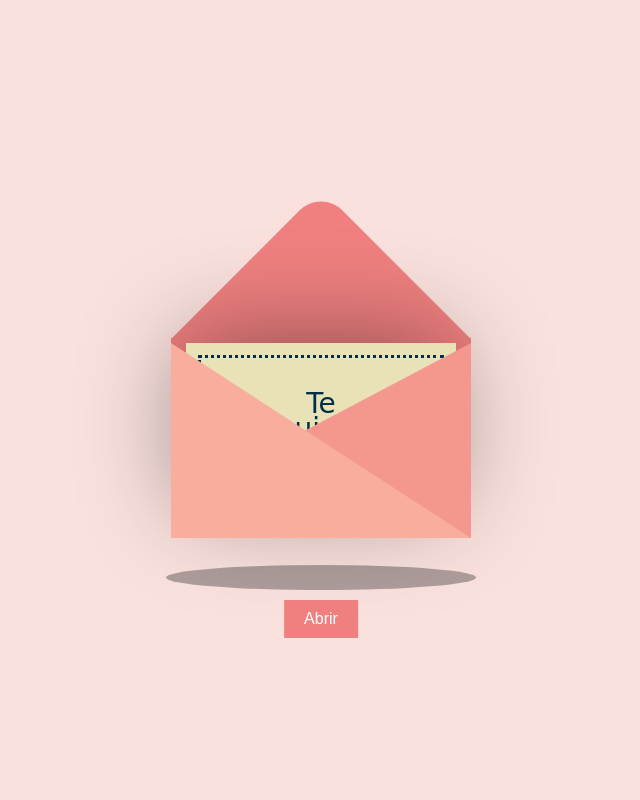
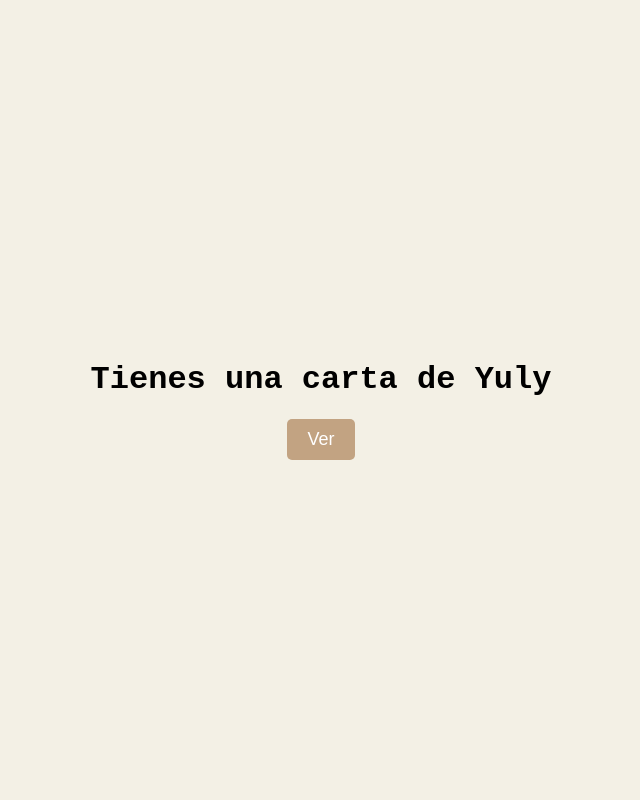
Before and after one commit to Yulysita/I.L.U, a Flask app: page / in a window 1280 px wide. Shown: the whole page, without its empty margins (319-959 px from the left). Run offline with Flask 3, Linux system fonts and the light colour scheme.

Commit message:
Cartita nueva

```diff
--- a/templates/index.html
+++ b/templates/index.html
@@ -5,330 +5,150 @@
     <meta name="viewport" content="width=device-width, initial-scale=1.0">
     <title>Cartita</title>
     <style>
-        /* Estilos globales */
         body {
+            display: flex;
+            height: 100vh;
+            justify-content: center;
+            align-items: center;
+            background-color: #f3f0e5;
+            margin: 0;
+            font-family: 'Courier New', Courier, monospace;
+        }
+
+        .mensaje-inicial {
+            text-align: center;
+        }
+
+        button {
+            background-color: #c2a382; /* Color marrón envejecido */
+            border: none;
+            padding: 10px 20px;
+            cursor: pointer;
+            font-size: 18px;
+            border-radius: 5px;
+            color: #fff;
+        }
+
+        button:hover {
+            background-color: #a98d6b;
+        }
+
+        .carta-container {
+            position: relative;
+            width: 300px;
+            height: 400px;
             display: flex;
             justify-content: center;
             align-items: center;
-            height: 100vh;
-            background-color: #fae1dd;
-            margin: 0;
-            font-family: Arial, sans-serif;
         }
 
-        .container {
+        .carta {
+            width: 100%;
+            height: 100%;
+            background-color: #c2a382;
+            border: 2px solid #8b7355;
+            border-radius: 5px;
+            box-shadow: 0 8px 15px rgba(0, 0, 0, 0.3);
             position: relative;
+
+            /* Animación de apertura */
+            transform-origin: center;
+            transform: scale(0.2) rotateX(90deg);
+            animation: abrirCarta 2s forwards ease-out;
         }
 
-        .valentines {
-            position: relative;
-            top: 50px;
-            cursor: pointer;
-            animation: up 3s linear infinite;
+        .contenido-carta {
+            position: absolute;
+            top: 10%;
+            left: 10%;
+            right: 10%;
+            text-align: left;
+            font-size: 18px;
+            color: #4b382a;
+            font-family: 'Dancing Script', cursive; /* Fuente manuscrita */
+            opacity: 0;
+            animation: mostrarTexto 1.5s forwards 1.5s;
         }
 
-        @keyframes up {
-            0%, 100% {
-                transform: translateY(0);
-            }
-            50% {
-                transform: translateY(-30px);
-            }
+        #regresar {
+            position: absolute;
+            bottom: 10px;
+            left: 50%;
+            transform: translateX(-50%);
+            background-color: #8b7355;
+            color: #fff;
+            border: none;
+            padding: 8px 20px;
+            border-radius: 5px;
+            cursor: pointer;
+            font-size: 16px;
         }
 
-        .envelope {
-            position: relative;
-            width: 300px;
-            height: 200px;
-            background-color: #f08080;
+        #regresar:hover {
+            background-color: #6d5a45;
         }
 
-        .envelope:before {
-            background-color: #f08080;
-            content: "";
-            position: absolute;
-            width: 212px;
-            height: 212px;
-            transform: rotate(45deg);
-            top: -105px;
-            left: 44px;
-            border-radius: 30px 0 0 0;
-        }
-
-        .card {
-            position: absolute;
-            background-color: #eae2b7;
-            width: 270px;
-            height: 170px;
-            top: 5px;
-            left: 15px;
-            box-shadow: -5px -5px 100px rgba(0, 0, 0, 0.4);
-            transition: top 0.3s ease;
-        }
-
-        .card:before {
-            content: "";
-            position: absolute;
-            border: 3px solid #003049;
-            border-style: dotted;
-            width: 240px;
-            height: 140px;
-            left: 12px;
-            top: 12px;
-        }
-
-        /* Centrar el contenido de la carta */
-        .text {
-            position: absolute;
-            font-family: 'Brush Script MT', cursive;
-            font-size: 28px;
-            text-align: center;
-            line-height: 25px;
-            top: 50%;
-            left: 50%;
-            transform: translate(-50%, -50%);
-            color: #003049;
-        }
-
-        .heart {
-            background-color: #d62828;
-            display: inline-block;
-            height: 30px;
-            margin: 0 10px;
-            position: relative;
-            top: 110px;
-            left: 105px;
-            transform: rotate(-45deg);
-            width: 30px;
-        }
-
-        .heart:before,
-        .heart:after {
-            content: "";
-            background-color: #d62828;
-            border-radius: 50%;
-            height: 30px;
-            position: absolute;
-            width: 30px;
-        }
-
-        .heart:before {
-            top: -15px;
-            left: 0;
-        }
-
-        .heart:after {
-            left: 15px;
-            top: 0;
-        }
-
-        .hearts {
-            position: absolute;
-        }
-
-        .one, .two, .three, .four, .five {
-            background-color: red;
-            display: inline-block;
-            height: 10px;
-            margin: 0 10px;
-            position: relative;
-            transform: rotate(-45deg);
-            width: 10px;
-            top: 50px;
-        }
-
-        .one:before,
-        .one:after, .two:before, .two:after, .three:before, .three:after, .four:before, .four:after, .five:before, .five:after {
-            content: "";
-            background-color: red;
-            border-radius: 50%;
-            height: 10px;
-            position: absolute;
-            width: 10px;
-        }
-
-        .one:before, .two:before, .three:before, .four:before, .five:before {
-            top: -5px;
-            left: 0;
-        }
-
-        .one:after, .two:after, .three:after, .four:after, .five:after {
-            left: 5px;
-            top: 0;
-        }
-
-        .one {
-            left: 10px;
-            animation: heart 1s ease-out infinite;
-        }
-
-        .two {
-            left: 30px;
-            animation: heart 2s ease-out infinite;
-        }
-
-        .three {
-            left: 50px;
-            animation: heart 1.5s ease-out infinite;
-        }
-
-        .four {
-            left: 70px;
-            animation: heart 2.3s ease-out infinite;
-        }
-
-        .five {
-            left: 90px;
-            animation: heart 1.7s ease-out infinite;
-        }
-
-        @keyframes heart {
-            0% {
-                transform: translateY(0) rotate(-45deg) scale(0.3);
-                opacity: 1;
-            }
-            100% {
-                transform: translateY(-150px) rotate(-45deg) scale(1.3);
-                opacity: 0.5;
-            }
-        }
-
-        .front {
-            position: absolute;
-            border-right: 180px solid #f4978e;
-            border-top: 95px solid transparent;
-            border-bottom: 100px solid transparent;
-            left: 120px;
-            top: 5px;
-            width: 0;
-            height: 0;
-            z-index: 10;
-        }
-
-        .front:before {
-            position: absolute;
-            content: "";
-            border-left: 300px solid #f8ad9d;
-            border-top: 195px solid transparent;
-            left: -120px;
-            top: -95px;
-            width: 0;
-            height: 0;
-        }
-
-        .shadow {
-            position: absolute;
-            width: 330px;
-            height: 25px;
-            border-radius: 50%;
-            background-color: rgba(0, 0, 0, 0.3);
-            top: 265px;
-            left: -15px;
-            animation: scale 3s linear infinite;
-            z-index: -1;
-        }
-
-        @keyframes scale {
-            0%, 100% {
-                transform: scaleX(1);
-            }
-            50% {
-                transform: scaleX(0.85);
-            }
-        }
-
-        /* Botones de abrir y cerrar */
-        #openBtn, #closeBtn {
-            background-color: #f08080;
-            color: white;
-            border: none;
-            padding: 10px 20px;
-            font-size: 16px;
-            cursor: pointer;
-            margin-top: 20px;
-            position: absolute;
-            top: 280px;
-            left: 50%;
-            transform: translateX(-50%);
-            z-index: 1;
-        }
-
-        #closeBtn {
+        .oculto {
             display: none;
         }
 
-        #closeBtn.active {
-            display: inline-block;
+        /* Animaciones */
+        @keyframes abrirCarta {
+            0% { transform: scale(0.2) rotateX(90deg); }
+            100% { transform: scale(1) rotateX(0deg); }
+        }
+
+        @keyframes cerrarCarta {
+            0% { transform: scale(1) rotateX(0deg); }
+            100% { transform: scale(0.2) rotateX(90deg); }
+        }
+
+        @keyframes mostrarTexto {
+            from { opacity: 0; }
+            to { opacity: 1; }
         }
     </style>
 </head>
 <body>
-    <div class="container">
-        <div class="valentines">
-            <div class="envelope"></div>
-            <div class="front"></div>
-            <div class="card">
-                <div class="text">Te</br> quiero</br> Yerik</div>
-                <div class="heart"></div>
-            </div>
-            <div class="hearts">
-                <div class="one"></div>
-                <div class="two"></div>
-                <div class="three"></div>
-                <div class="four"></div>
-                <div class="five"></div>
-            </div>
-        </div>
-        <div class="shadow"></div>
-        <button id="openBtn">Abrir</button>
-        <button id="closeBtn">Cerrar</button>
+    <div class="mensaje-inicial">
+        <h1>Tienes una carta de Yuly</h1>
+        <button id="verCarta">Ver</button>
     </div>
 
-    <script src="https://code.jquery.com/jquery-3.6.0.min.js"></script>
+    <div class="carta-container oculto">
+        <div class="carta">
+            <p class="contenido-carta">
+                Para mi niño hermoso, Yerik:<br><br>
+                Realmente no pensé hacer esto, pero puedo asegurarte que me emociona mucho escribirte estas palabras.<br><br>
+                Esta carta es un pequeño recordatorio para ti, mi niño, sobre tu día especial. Sé que ya te felicité por mensaje, pero sentí que esto merecía ser un poquito más especial, como tú lo eres para mí.<br><br>
+                Me alegra saber que fui la primera en hacerlo, y al mismo tiempo, me llena de ternura la forma en que agradeces cada pequeño detalle. Es en esos momentos cuando me doy cuenta, una vez más, de lo bonito que es tenerte en mi vida.<br><br>
+                Te quiero mucho, Yerik... siempre te lo digo, y lo seguiré repitiendo para que jamás lo olvides. Eres alguien que merece saber, cada día, cuánto se le quiere y se le admira.<br><br>
+                Feliz día del hombre, mi amor.<br>
+                Feliz día a ti, que logras llenar mi mundo de sonrisas y momentos que atesoro con todo mi corazón. ♥️
+            </p>
+            <button id="regresar">Regresar</button>
+        </div>
+    </div>
+
     <script>
-        $(document).ready(function () {
-            let isCardOpen = false;
+        const verCartaBtn = document.getElementById('verCarta');
+        const regresarBtn = document.getElementById('regresar');
+        const mensajeInicial = document.querySelector('.mensaje-inicial');
+        const cartaContainer = document.querySelector('.carta-container');
+        const carta = document.querySelector('.carta');
 
-            $('#openBtn').click(function () {
-                if (!isCardOpen) {
-                    // Animación para abrir la carta
-                    $('.card').stop().animate({
-                        top: '-90px'
-                    }, 'slow', function () {
-                        $('#openBtn').hide();
-                        $('#closeBtn').show();
-                    });
-                    isCardOpen = true;
-                }
-            });
+        verCartaBtn.addEventListener('click', function() {
+            mensajeInicial.classList.add('oculto');
+            cartaContainer.classList.remove('oculto');
+            carta.style.animation = 'abrirCarta 2s forwards ease-out';
+        });
 
-            $('#closeBtn').click(function () {
-                if (isCardOpen) {
-                    // Animación para cerrar la carta
-                    $('.card').stop().animate({
-                        top: '0'
-                    }, 'slow', function () {
-                        $('#closeBtn').hide();
-                        $('#openBtn').show();
-                    });
-                    isCardOpen = false;
-                }
-            });
-
-            // Animación cuando el ratón entra y sale de la tarjeta
-            $('.container').mouseenter(function () {
-                if (!isCardOpen) {
-                    $('.card').stop().animate({
-                        top: '-90px'
-                    }, 'slow');
-                }
-            }).mouseleave(function () {
-                if (!isCardOpen) {
-                    $('.card').stop().animate({
-                        top: 0
-                    }, 'slow');
-                }
-            });
+        regresarBtn.addEventListener('click', function() {
+            carta.style.animation = 'cerrarCarta 2s forwards ease-out';
+            setTimeout(() => {
+                cartaContainer.classList.add('oculto');
+                mensajeInicial.classList.remove('oculto');
+            }, 2000); // Esperar que la animación termine
         });
     </script>
 </body>
```
